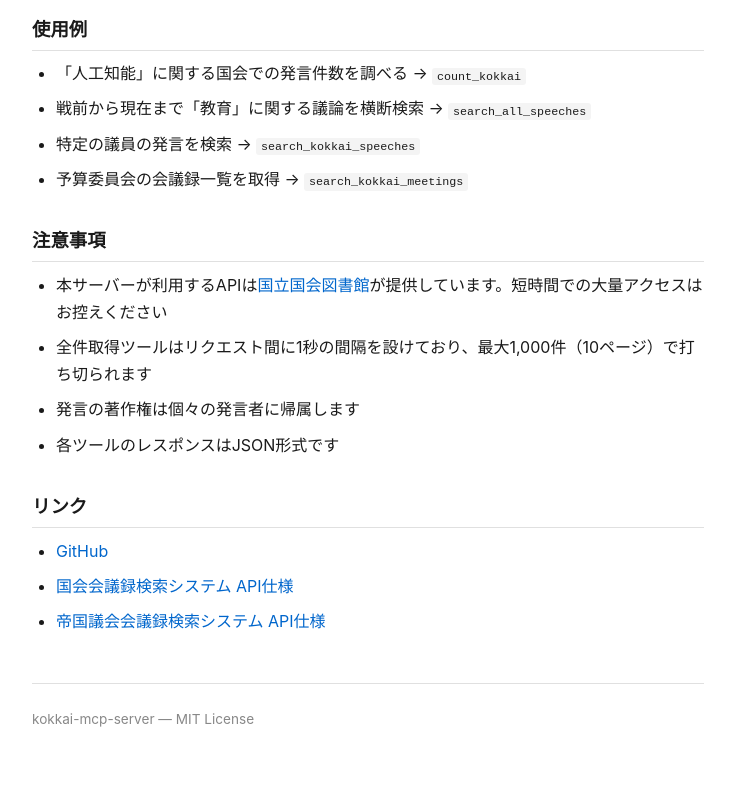
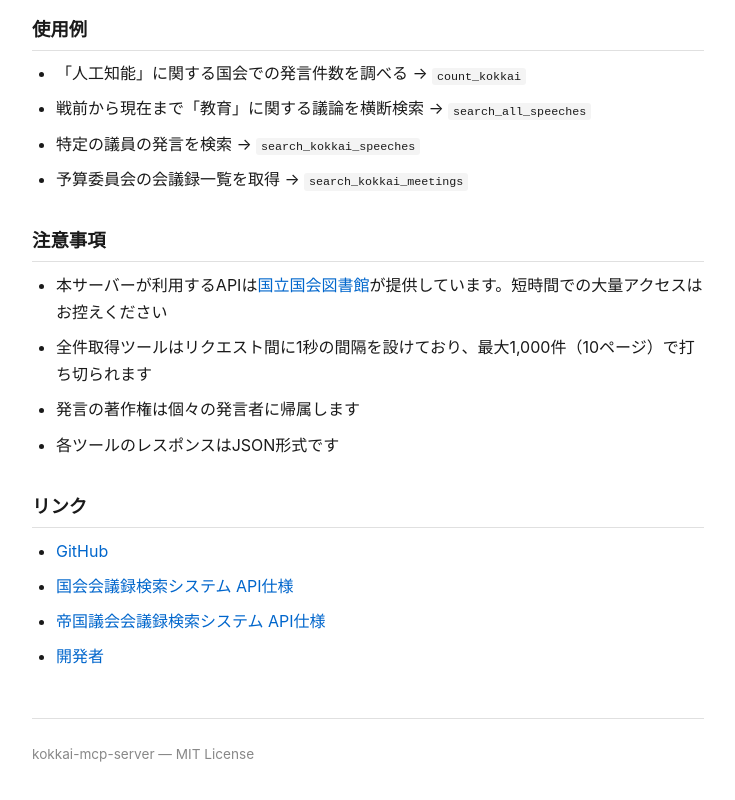
Before and after one commit to analekt/kokkai-mcp-server, a website: page public/index.html in a window 1280 px wide. Shown: the part 1535-2335 px from the top of the page, without its empty margins (272-1007 px from the left). Drawn offline with Linux system fonts and the light colour scheme.

Commit message:
Add developer link to index.html

```diff
--- a/public/index.html
+++ b/public/index.html
@@ -94,6 +94,7 @@
   <li><a href="https://github.com/analekt/kokkai-mcp-server">GitHub</a></li>
   <li><a href="https://kokkai.ndl.go.jp/api.html">国会会議録検索システム API仕様</a></li>
   <li><a href="https://teikokugikai-i.ndl.go.jp/teikoku_api.html">帝国議会会議録検索システム API仕様</a></li>
+  <li><a href="https://x.com/analekt/">開発者</a></li>
 </ul>
 
 <footer>
```
